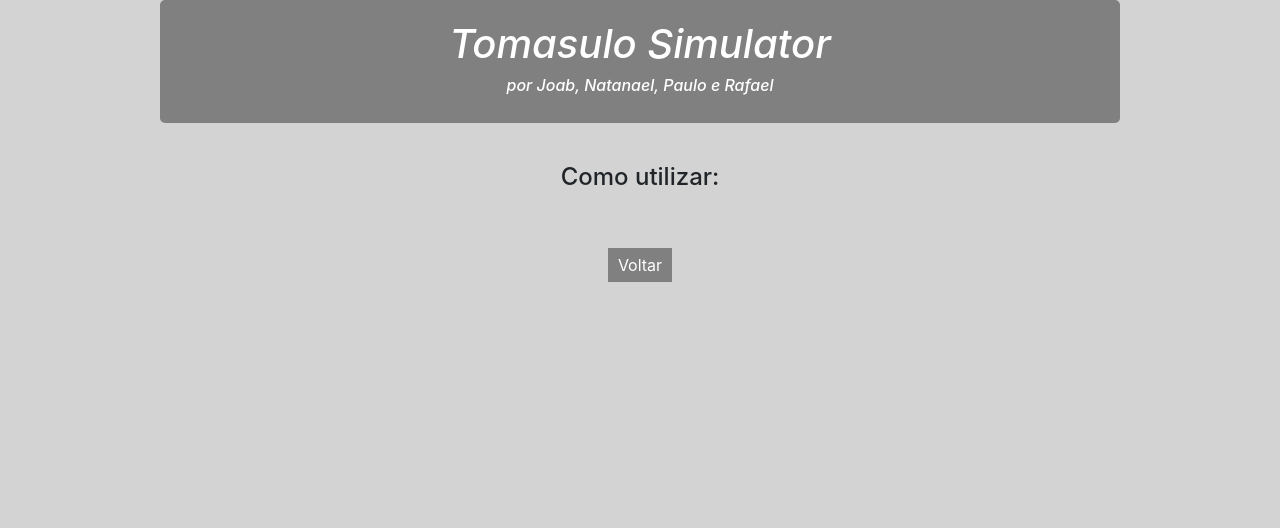
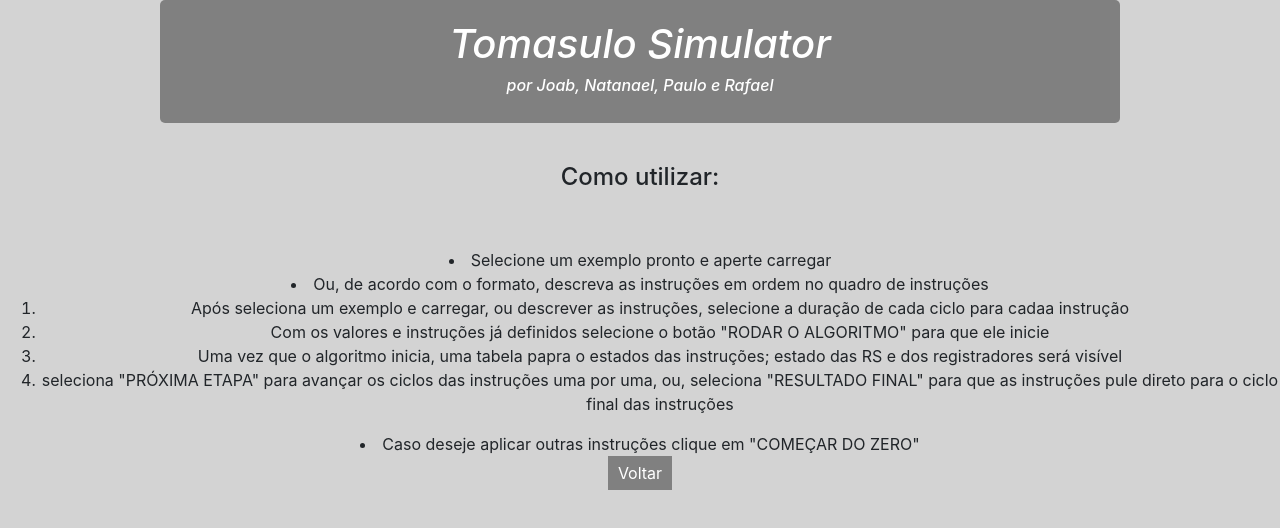
Before and after one commit to SindouNF/tomasulo-simulator, a plain HTML site: page help.html in a window 1280 px wide. Drawn offline with nearby package versions, Linux system fonts and the light colour scheme.

Commit message:
Inserção de instruções do HELP
adicionei alguns passo a passo da função HELP

```diff
--- a/help.html
+++ b/help.html
@@ -21,7 +21,16 @@
             <h4>Como utilizar:</h4>
             <br>
             <br>
-            <a href="index.html">
+        <li> Selecione um exemplo pronto e aperte carregar</li>
+        <li> Ou, de acordo com o formato, descreva as instruções em ordem no quadro de instruções</li>
+        <ol>
+            <li> Após seleciona um exemplo e carregar, ou descrever as instruções, selecione a duração de cada ciclo para cadaa instrução</li>
+            <li> Com os valores e instruções já definidos selecione o botão "RODAR O ALGORITMO" para que ele inicie</li>
+            <li> Uma vez que o algoritmo inicia, uma tabela papra o estados das instruções; estado das RS e dos registradores será visível</li>
+            <li> seleciona "PRÓXIMA ETAPA" para avançar os ciclos das instruções uma por uma, ou, seleciona "RESULTADO FINAL" para que as instruções pule direto para o ciclo final das instruções </li>
+        </ol>
+        <li> Caso deseje aplicar outras instruções clique em "COMEÇAR DO ZERO"</li>
+              <a href="index.html">
                 <button type="button" name="voltar" id="voltar">Voltar</button>
             </a>
         </p>
```
